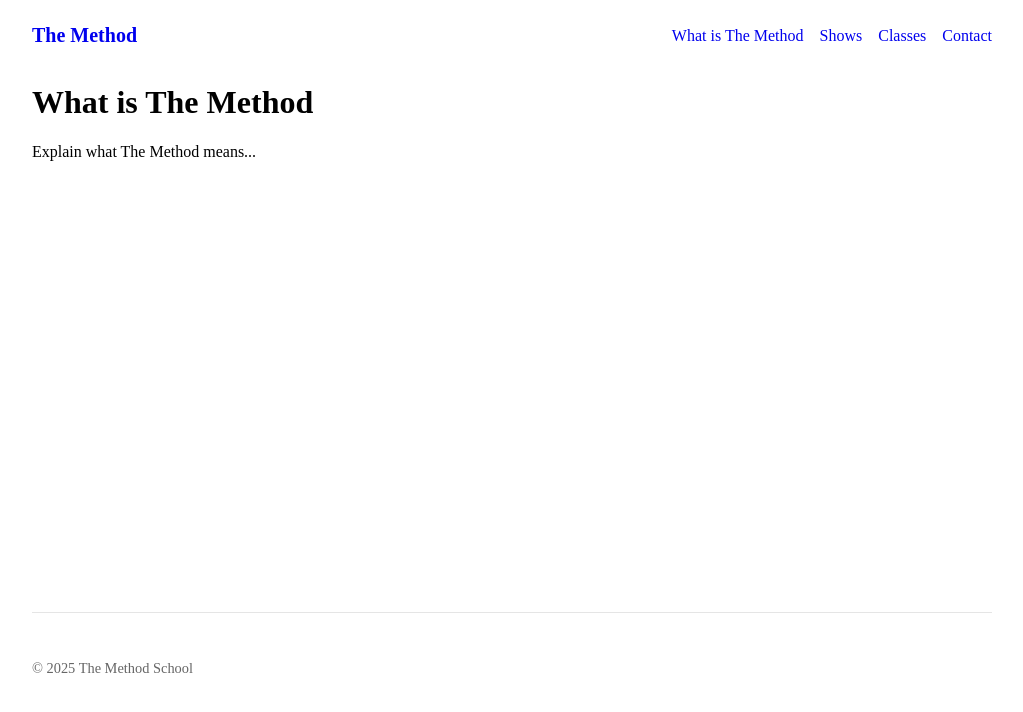
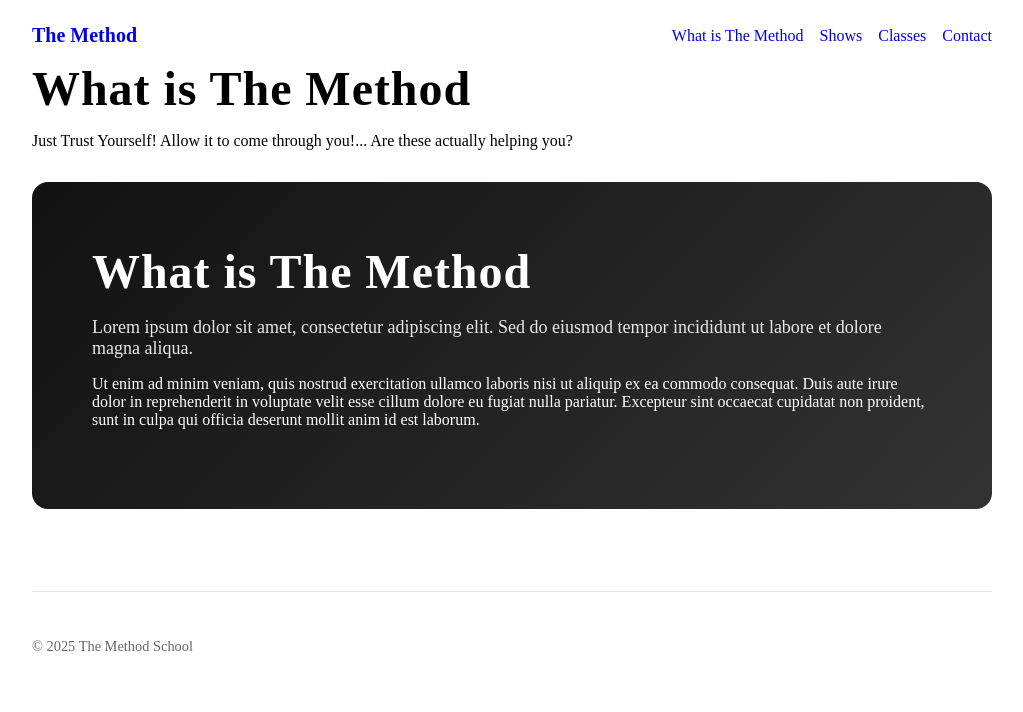
Before and after one commit to Gadget-Software/the-method-japan-website, a SvelteKit app: page /what-is-the-method in a window 1280 px wide. Shown: the top 712 px of the page, without its empty margins (128-1151 px from the left). Built offline with nearby package versions, Linux system fonts and the light colour scheme.

Commit message:
Update +page.svelte

```diff
--- a/src/routes/what-is-the-method/+page.svelte
+++ b/src/routes/what-is-the-method/+page.svelte
@@ -1 +1,46 @@
-<h1>What is The Method</h1><p>Explain what The Method means...</p>
+<h1>What is The Method</h1>
+
+<p>Just Trust Yourself! Allow it to come through you!... Are these actually helping you?</p>
+
+<script>
+  export let title = 'What is The Method';
+</script>
+
+<section class="hero">
+  <div class="wrap">
+    <h1>{title}</h1>
+    <p class="lede">
+      Lorem ipsum dolor sit amet, consectetur adipiscing elit. Sed do eiusmod
+      tempor incididunt ut labore et dolore magna aliqua.
+    </p>
+    <p>
+      Ut enim ad minim veniam, quis nostrud exercitation ullamco laboris nisi ut
+      aliquip ex ea commodo consequat. Duis aute irure dolor in reprehenderit in
+      voluptate velit esse cillum dolore eu fugiat nulla pariatur. Excepteur sint
+      occaecat cupidatat non proident, sunt in culpa qui officia deserunt mollit
+      anim id est laborum.
+    </p>
+  </div>
+</section>
+
+<style>
+  .hero {
+    background: linear-gradient(135deg, #111 0%, #333 100%);
+    color: #fff;
+    border-radius: 16px;
+    padding: 4rem 1.5rem;
+    margin: 2rem 0;
+  }
+  .wrap { max-width: 840px; margin: 0 auto; }
+  h1 {
+    font-size: clamp(2rem, 4vw, 3rem);
+    line-height: 1.1;
+    margin: 0 0 1rem 0;
+    letter-spacing: 0.02em;
+  }
+  .lede {
+    font-size: 1.125rem;
+    opacity: 0.9;
+    margin-bottom: 1rem;
+  }
+</style>
```
